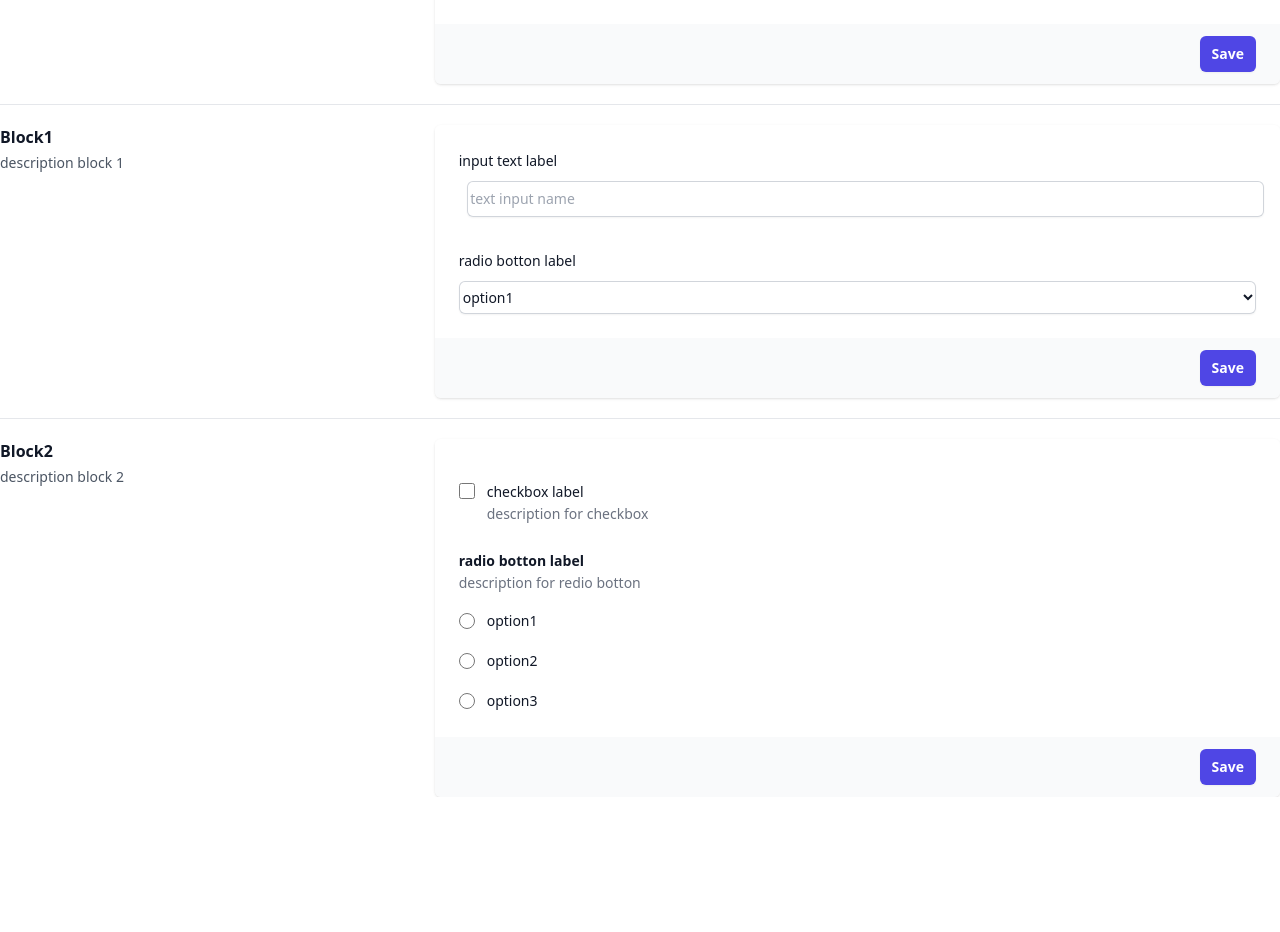
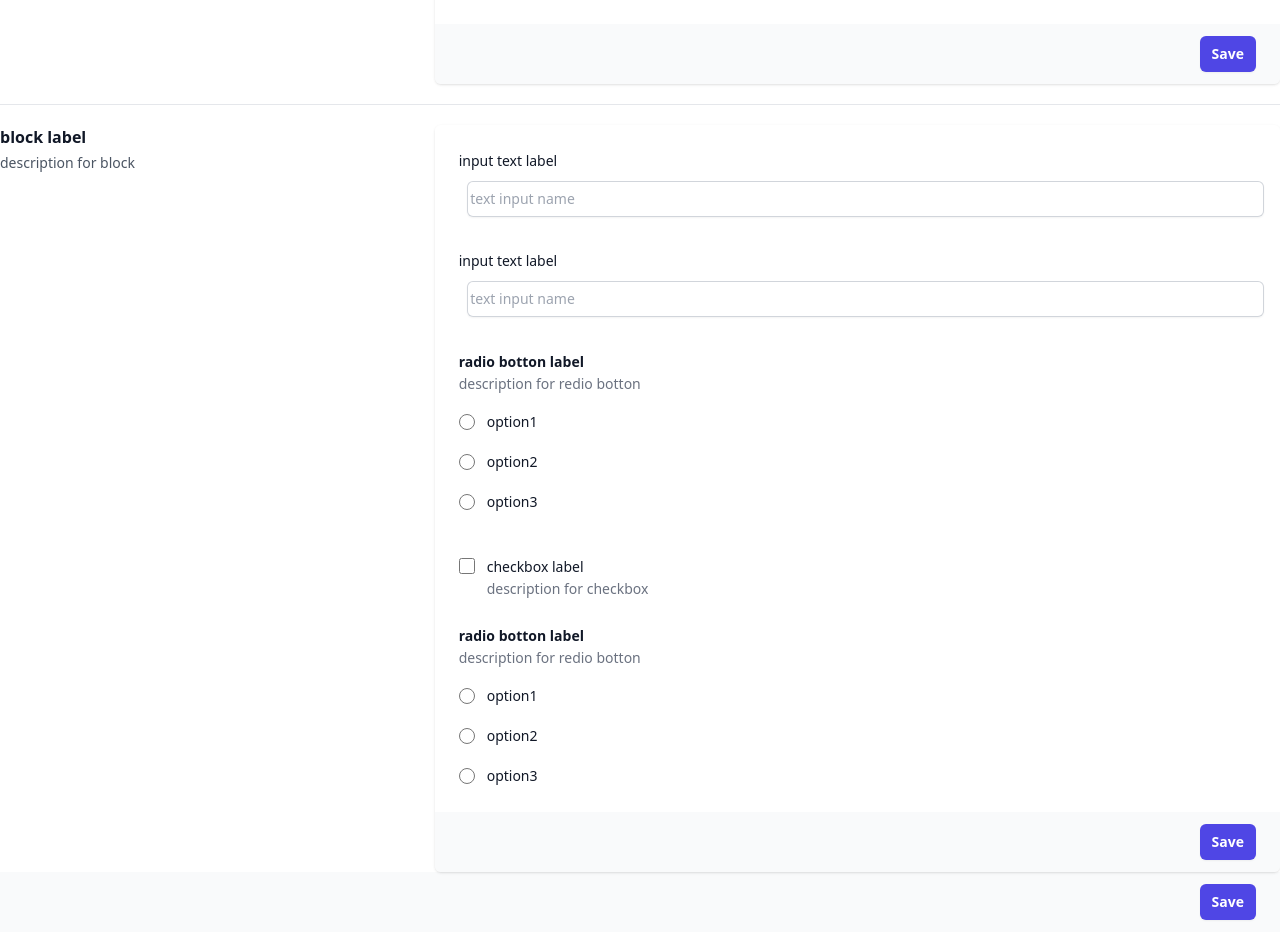
Before and after one commit to RaedRdhaounia/build-Form, a Next.js app: page /component in a window 1280 px wide. Shown: the part 920-1852 px from the top of the page. Before the commit the page ends 1717 px from the top, so only its background shows below. Built offline with nearby package versions, Linux system fonts and the light colour scheme.

Commit message:
Update index.tsx

```diff
--- a/src/pages/component/index.tsx
+++ b/src/pages/component/index.tsx
@@ -12,47 +12,8 @@ export default function index() {
         Form Name
       </div>
       <Block {...blockInfo} />
-      <Divider/>
-      <div className="mt-10 sm:mt-0">
-        <div className="md:grid md:grid-cols-3 md:gap-6">
-          <div className="md:col-span-1">
-            <BlockDescription title="Block1" discription="description block 1"/>
-          </div>
-          <div className="mt-5 md:col-span-2 md:mt-0">
-            <form >
-              <div className="overflow-hidden shadow sm:rounded-md">
-                <div className="bg-white px-4 py-5 sm:p-6">
-                  <div className="grid grid-cols-6 gap-6">
-                    <InputText {...textInputInfo} />
-                    <SelectInput {...selectInputInfo} />
-                  </div>
-                </div>
-                <Save/>
-              </div>
-            </form>
-          </div>
-        </div>
-      </div>
-
-      <Divider/>
-      <div className="mt-10 sm:mt-0">
-        <div className="md:grid md:grid-cols-3 md:gap-6">
-          <div className="md:col-span-1">
-            <BlockDescription title="Block2" discription="description block 2"/>
-          </div>
-          <div className="mt-5 md:col-span-2 md:mt-0">
-            <form >
-              <div className="overflow-hidden shadow sm:rounded-md">
-                <div className="space-y-6 bg-white px-4 py-5 sm:p-6">
-                  <CheckBox {...checkBoxInfo} />
-                  <RadioBotton {...radiobottonInfo} />
-                </div>
-                <Save/>
-              </div>
-            </form>
-          </div>
-        </div>
-      </div>
+      <Block {...blockInfo} />
+      <Save/>
     </>
   )
 }
```
